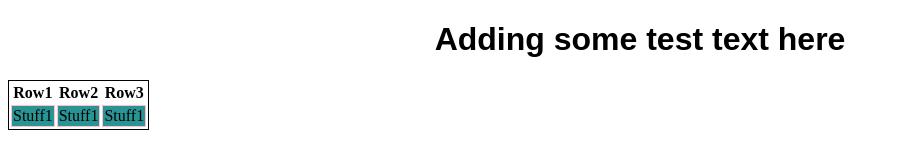
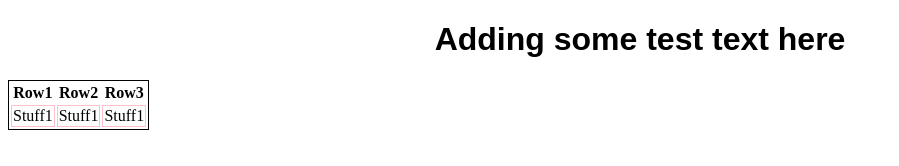
Before and after one commit to BennettSherman/MessAround, a plain HTML site: page index.html in a window 1280 px wide. Shown: the whole page, without its empty margins (0-899 px from the left). Drawn offline with Linux system fonts and the light colour scheme.

Commit message:
Took out background color for td

```diff
--- a/index.html
+++ b/index.html
@@ -16,7 +16,6 @@
         }
 
         td{
-            background-color: rgb(42, 148, 148);
             border: 1px solid pink;
         }
     </style>
```
